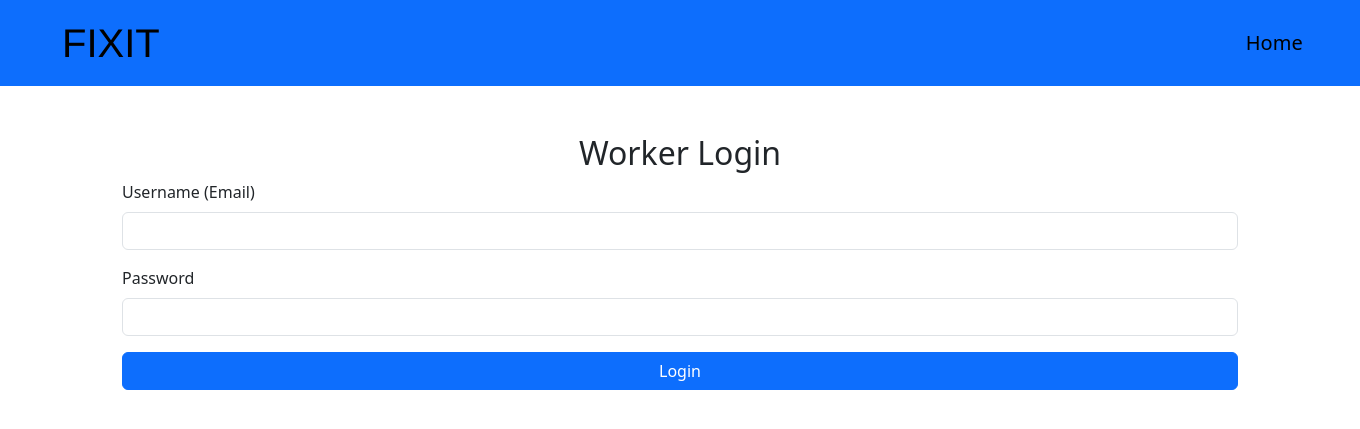
After one commit to Surajksgit/Fixitproject, a Django app: page /worker/login/ in a window 1360 px wide. The commit adds this page. Shown: the top 429 px of the page. Run offline with Django 5.2, Linux system fonts and the light colour scheme.

Commit message:
Initial commit

```diff
--- a/mainapp/templates/home.html
+++ b/mainapp/templates/home.html
@@ -74,8 +74,9 @@
     <div class="offcanvas-body">
       <div class="d-flex flex-column gap-3">
         <a href="user_reg/" class="btn btn-primary">User Registration</a>
-        <a href="user_login/">Already a user?</a>
+        <a href="user_login/">Already a User?</a>
         <a href="workerregister/" class="btn btn-success">Worker Registration</a>
+        <a href="worker/login/">Already a Worker?</a>
 
       </div>
     </div>
--- /dev/null
+++ b/mainapp/templates/worker_login.html
@@ -0,0 +1,66 @@
+<!-- worker_login.html -->
+
+
+{% load static %}
+<!DOCTYPE html>
+<html lang="en">
+<head>
+    <meta charset="UTF-8">
+    <meta name="viewport" content="width=device-width, initial-scale=1.0">
+    <title>Worker Login</title>
+    <link href="https://cdn.jsdelivr.net/npm/bootstrap@5.3.3/dist/css/bootstrap.min.css" rel="stylesheet">
+    <link rel="stylesheet" href="{% static 'css/style.css' %}">
+</head>
+<body>
+
+
+<!-- navebar ---------------------->
+
+
+    <nav class="navbar navbar-expand-lg navbar-light bg-primary" style=" width: 100%;">
+        <div class="container-fluid">
+          <a class="navbar-brand" href="#" style="font-size:40px; font-family: 'Franklin Gothic Medium', 'Arial Narrow', Arial, sans-serif; margin-left: 50px;" data-bs-toggle="offcanvas" data-bs-target="#staticBackdrop" aria-controls="staticBackdrop">FIXIT</a>
+          <button class="navbar-toggler" type="button" data-bs-toggle="collapse" data-bs-target="#navbarNav" aria-controls="navbarNav" aria-expanded="false" aria-label="Toggle navigation">
+            <span class="navbar-toggler-icon"></span>
+          </button>
+          <div class="collapse navbar-collapse" id="navbarNav">
+
+            <div class="container" style="margin-left: 850px; font-size: 20px;">
+                <ul class="navbar-nav" >
+                      <li class="nav-item">
+                        <a class="nav-link active" style="margin-left: 200px;" aria-current="page" href="{% url 'home' %}">Home</a>
+                      </li>
+
+                    </ul>
+            </div>
+        </div>
+    </div>
+
+  </nav>
+
+
+
+
+
+    <div class="container mt-5">
+        <h2 class="text-center">Worker Login</h2>
+        {% if error %}
+            <div class="alert alert-danger">{{ error }}</div>
+        {% endif %}
+        <form method="POST" action="{% url 'worker_login' %}">
+            {% csrf_token %}
+            <div class="mb-3">
+                <label class="form-label">Username (Email)</label>
+                <input type="email" name="email" class="form-control" required>
+            </div>
+            <div class="mb-3">
+                <label class="form-label">Password</label>
+                <input type="password" name="password" class="form-control" required>
+            </div>
+            <button type="submit" class="btn btn-primary w-100">Login</button>
+        </form>
+    </div>
+
+    <script src="https://cdn.jsdelivr.net/npm/bootstrap@5.3.3/dist/js/bootstrap.bundle.min.js"></script>
+</body>
+</html>
--- a/mainapp/urls.py
+++ b/mainapp/urls.py
@@ -3,12 +3,14 @@
 
 from django.urls import path
 from . import views
-from .views import home
+from .views import home, worker_logout
 
 urlpatterns = [
     path('', views.home, name='home'),
     path('workerregister/', views.worker_register, name='workerregister'),
-    path('worker_dashboard/<int:worker_id>/', views.worker_dashboard, name='worker_dashboard'),
+    path('worker_dashboard/', views.worker_dashboard, name='worker_dashboard'),
+    path("worker/login/", views.worker_login, name="worker_login"),
+    path('worker/logout/', worker_logout, name='worker_logout'),
     path('user_reg/', views.user_register, name='user_reg'),
     path('user_login/', views.user_login, name='user_login'),
     path('services/', views.services, name='services'),
--- a/mainapp/views.py
+++ b/mainapp/views.py
@@ -6,6 +6,12 @@ from .forms import AddForm
 from .models import User, Worker
 from django.contrib import messages  # ✅ Import messages for flash messages
 from django.contrib.auth import authenticate   # ✅ Import authenticate and login
+from django.contrib.auth import logout
+from django.contrib.sessions.models import Session
+from django.contrib.auth.hashers import make_password, check_password
+from django.contrib.auth.decorators import login_required
+from django.http import HttpResponseRedirect
+
 
 
 
@@ -51,20 +57,60 @@ def worker_register(request):
         first_name = request.POST.get('first_name')
         last_name = request.POST.get('last_name')
         email = request.POST.get('email')
-        password = request.POST.get('password')
+        password = make_password(request.POST.get('password'))
         gender = request.POST.get('gender')
         phone = request.POST.get('phone')
         profession = request.POST.get('profession')
         experience = request.POST.get('experience')
         worker = Worker.objects.create(title=title,first_name=first_name,last_name=last_name,email=email,password=password,gender=gender,phone=phone,profession=profession,experience=experience)
-        return redirect('worker_dashboard', worker_id=worker.id)
+        messages.success(request, "Registration successful! Please login.")
+        return redirect('worker_login')
     return render(request, 'worker_reg.html')
 
 
-def worker_dashboard(request, worker_id):
+
+def worker_login(request):
+    if request.method == "POST":
+        email = request.POST.get("email")
+        password = request.POST.get("password")
+
+        try:
+            worker = Worker.objects.get(email=email)
+            if check_password(password, worker.password):  # Verify hashed password
+                request.session["worker_id"] = worker.id  # Store worker ID in session
+                return redirect("worker_dashboard")
+            else:
+                return render(request, "worker_login.html", {"error": "Invalid password!"})
+        except Worker.DoesNotExist:
+            return render(request, "worker_login.html", {"error": "Worker not found!"})
+
+    return render(request, "worker_login.html")
+
+
+
+@login_required
+def worker_dashboard(request):
+    worker_id = request.session.get("worker_id")
+    if not worker_id:
+        return redirect("worker_login")
+
     worker = Worker.objects.get(id=worker_id)
-    jobs = worker.jobs.all()  # Assuming Worker has a relation with Job model
+    jobs = worker.jobs.all()
+
     return render(request, 'worker_dashboard.html', {'worker': worker, 'jobs': jobs})
+
+
+
+
+
+
+
+def worker_logout(request):
+    request.session.flush()  # Clear worker session
+    return redirect('worker_login')  # Redirect to worker login page
+
+
+
 
 
 
@@ -95,7 +141,7 @@ def user_register(request):
 
 def user_login(request):
     if request.method == "POST":
-        name = request.POST["username"]
+        name = request.POST["name"]
         password = request.POST["password"]
 
         user = authenticate(request, name=name, password=password)
```
Also changed, not shown: mainapp/templates/worker_dashboard.html (+84 -14 lines), db.sqlite3, mainapp/static/images/worker.jpg (added).
